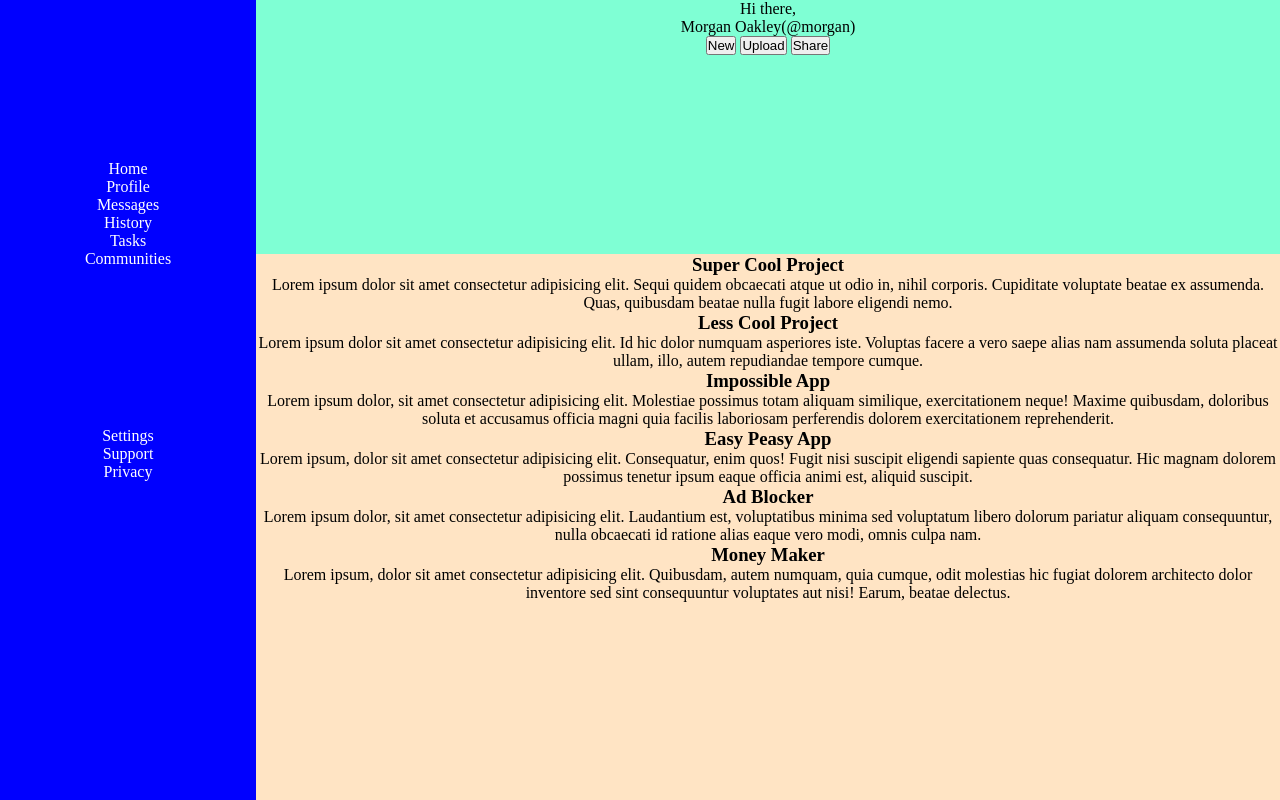
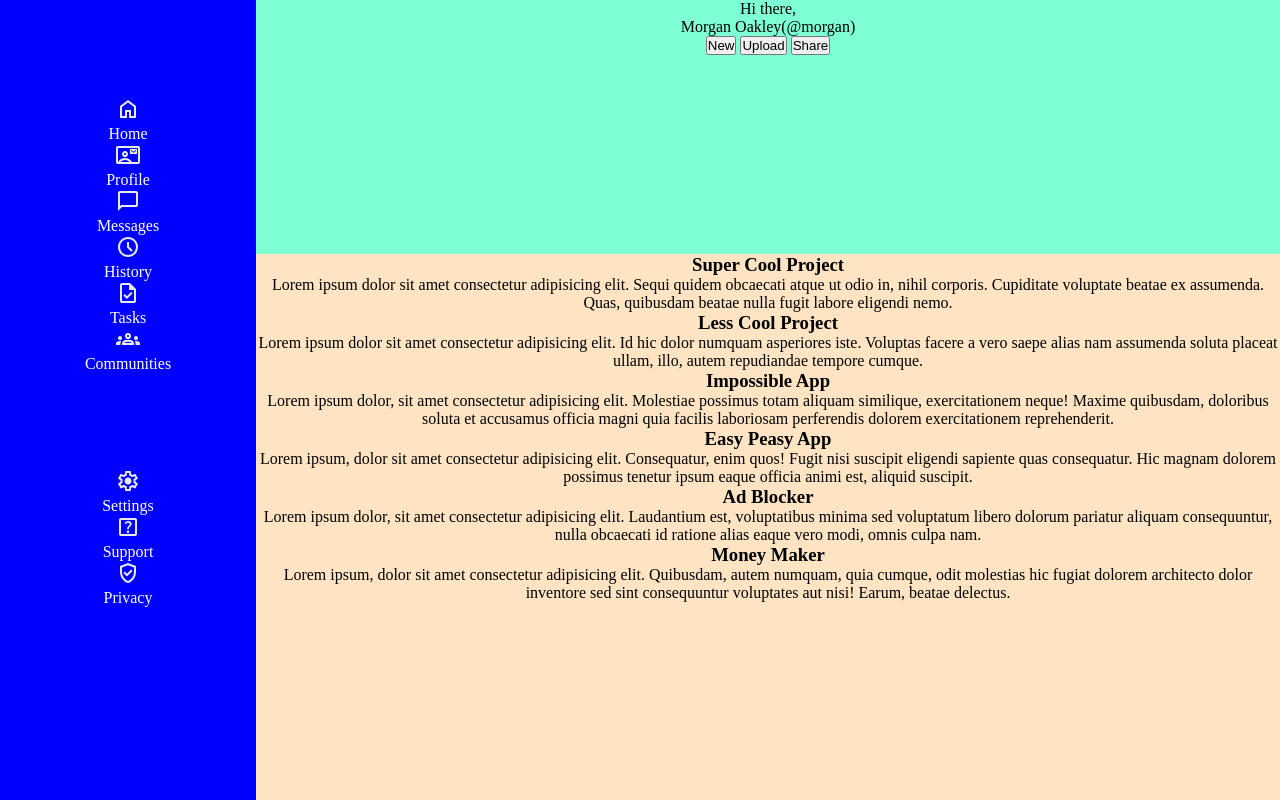
Before and after one commit to fwedee/admin-dashboard, a plain HTML site: page index.html in a window 1280 px wide. Drawn offline with Linux system fonts and the light colour scheme.

Commit message:
Addition of icons to sidebar

```diff
--- a/index.html
+++ b/index.html
@@ -10,17 +10,71 @@
     <div class="container">
       <div class="sidebar">
         <div class="options">
+          <div class="home">
+            <img
+              src="icons/home_24dp_E8EAED_FILL0_wght400_GRAD0_opsz24.svg"
+              alt="home icon"
+            />
             <p>Home</p>
+          </div>
+          <div class="profile">
+            <img
+              src="icons/contact_mail_24dp_E8EAED_FILL0_wght400_GRAD0_opsz24.svg"
+              alt="profile icon"
+            />
             <p>Profile</p>
+          </div>
+          <div class="message">
+            <img
+              src="icons/chat_bubble_24dp_E8EAED_FILL0_wght400_GRAD0_opsz24.svg"
+              alt="message icon"
+            />
             <p>Messages</p>
+          </div>
+          <div class="history">
+            <img
+              src="icons/schedule_24dp_E8EAED_FILL0_wght400_GRAD0_opsz24.svg"
+              alt="history icon"
+            />
             <p>History</p>
+          </div>
+          <div class="task">
+            <img
+              src="icons/task_24dp_E8EAED_FILL0_wght400_GRAD0_opsz24.svg"
+              alt="task icon"
+            />
             <p>Tasks</p>
+          </div>
+          <div class="communities">
+            <img
+              src="icons/groups_24dp_E8EAED_FILL0_wght400_GRAD0_opsz24.svg"
+              alt="communities icon"
+            />
             <p>Communities</p>
           </div>
+        </div>
         <div class="settings">
+          <div class="settings">
+            <img
+              src="icons/settings_24dp_E8EAED_FILL0_wght400_GRAD0_opsz24.svg"
+              alt="setting icon"
+            />
             <p>Settings</p>
+          </div>
+          <div class="support">
+            <img
+              src="icons/help_center_24dp_E8EAED_FILL0_wght400_GRAD0_opsz24.svg"
+              alt="support icon"
+            />
             <p>Support</p>
+          </div>
+          <div class="privacy">
+            <img
+              src="icons/verified_user_24dp_E8EAED_FILL0_wght400_GRAD0_opsz24.svg"
+              alt="privacy icon"
+            />
             <p>Privacy</p>
+          </div>
         </div>
       </div>
       <header class="header">
--- a/styles.css
+++ b/styles.css
@@ -21,6 +21,9 @@
   align-self: center;
 }
 
+.sidebar .settings {
+}
+
 .sidebar p {
   color: white;
 }
```
Also changed, not shown: icons/chat_bubble_24dp_E8EAED_FILL0_wght400_GRAD0_opsz24.svg (added), icons/contact_mail_24dp_E8EAED_FILL0_wght400_GRAD0_opsz24.svg (added), icons/groups_24dp_E8EAED_FILL0_wght400_GRAD0_opsz24.svg (added), icons/help_center_24dp_E8EAED_FILL0_wght400_GRAD0_opsz24.svg (added), icons/home_24dp_E8EAED_FILL0_wght400_GRAD0_opsz24.svg (added), icons/schedule_24dp_E8EAED_FILL0_wght400_GRAD0_opsz24.svg (added), icons/settings_24dp_E8EAED_FILL0_wght400_GRAD0_opsz24.svg (added), icons/task_24dp_E8EAED_FILL0_wght400_GRAD0_opsz24.svg (added), icons/verified_user_24dp_E8EAED_FILL0_wght400_GRAD0_opsz24.svg (added). Lines whose indentation alone changed are shown as unchanged.
